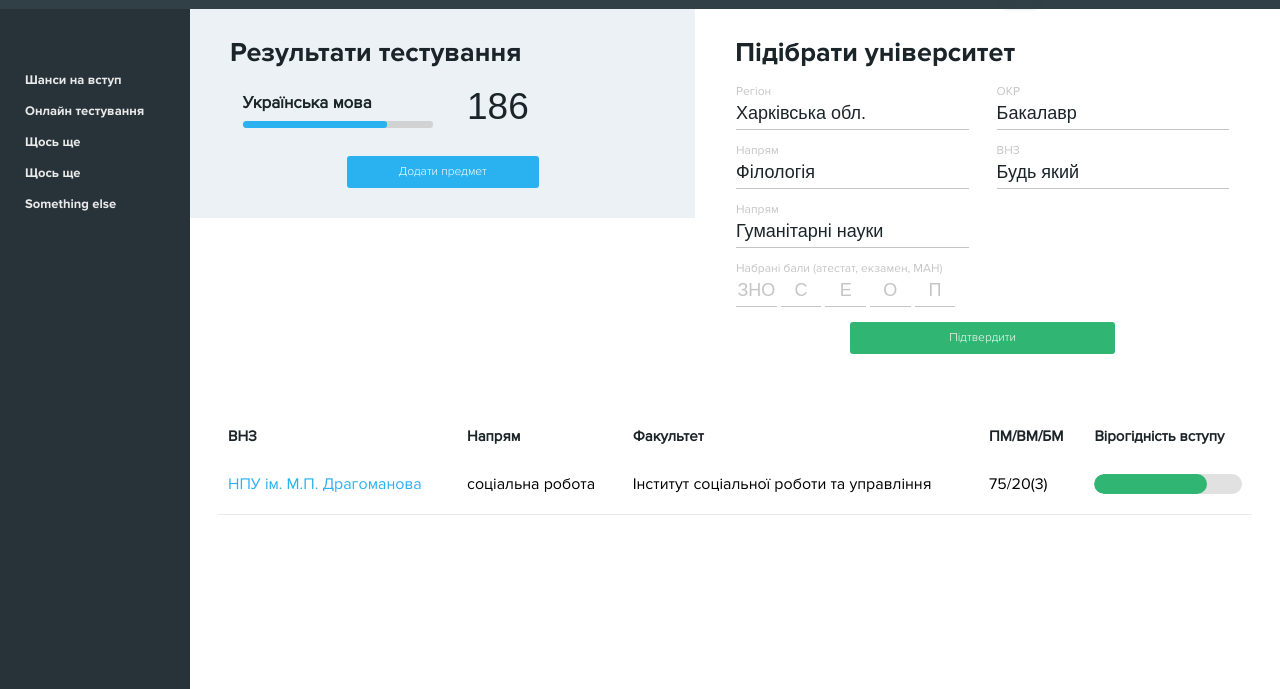
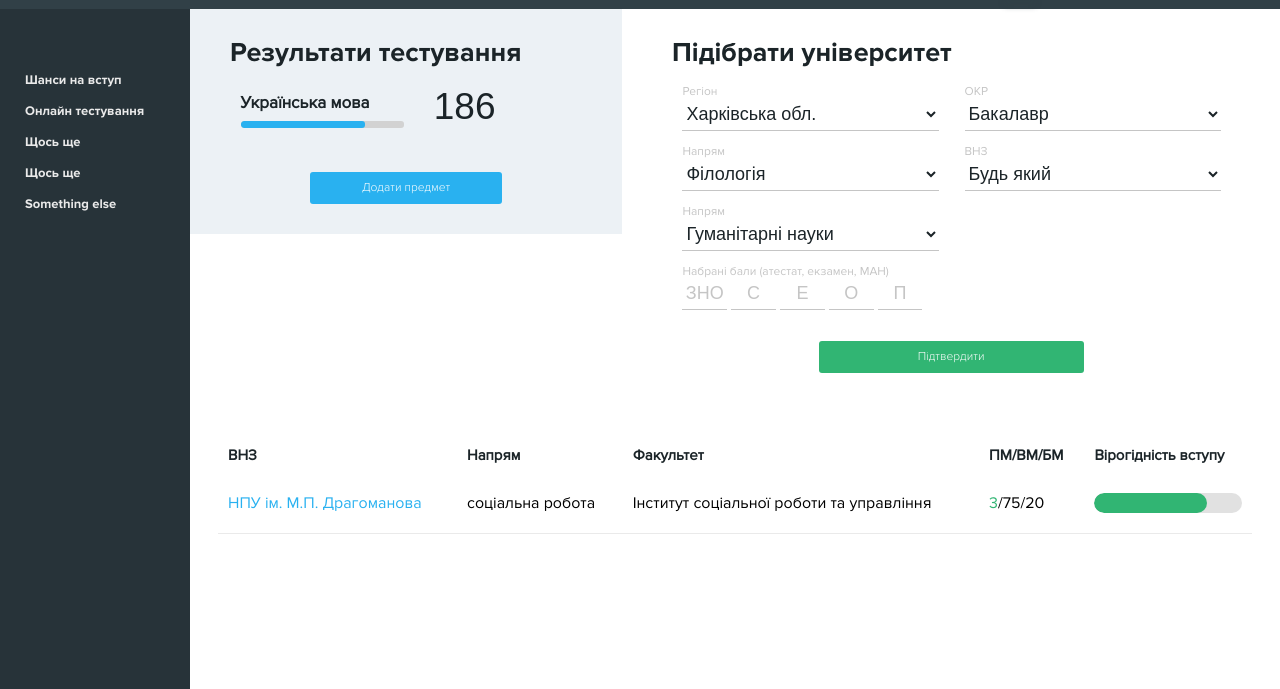
Before and after one commit to vstuprating/app, a website: page index.html in a window 1280 px wide. Shown: the part 111-800 px from the top of the page. Drawn offline with nearby package versions, Linux system fonts and the light colour scheme; files that its build step writes are made by us from their sources.

Commit message:
fix small bugs

```diff
--- a/sass/_common.sass
+++ b/sass/_common.sass
@@ -63,3 +63,7 @@
 
 .pos-rel
     position: relative !important
+
+
+.c-green
+    color: #31b573
--- a/sass/_header.sass
+++ b/sass/_header.sass
@@ -72,7 +72,7 @@ $rateBoxR: 260px
 
 .header__user
     position: absolute
-    top: 50px
+    top: 50%
     right: 23px
 
     transform: translate(0, -50%)
--- a/sass/_main.sass
+++ b/sass/_main.sass
@@ -18,10 +18,10 @@
     float: left
 
 .result
-    width: 100 / 1100 * 510%
+    width: 100 / 1110 * 440%
     background: #ecf1f5
 
-.result-test
+//.result-test
 
 .result-test__item
     margin-bottom: 28px
@@ -29,7 +29,7 @@
     font-size: 0
 
 .result-test__item__in
-    width: 100 / 458 * 211%
+    width: 100 / 440 * 211%
     display: inline-block
     vertical-align: bottom
 
@@ -41,7 +41,7 @@
 .result-test__item__val
     width: 40%
     display: inline-block
-    padding-left: 100 / 458 * 38%
+    padding-left: 100 / 440 * 38%
     color: #1b2428
     font-size: 37px
     vertical-align: bottom
@@ -73,16 +73,17 @@
 
 
 .search
-    width: 100 / 1100 * 590%
-    padding: 30px 50px 30px 40px
+    width: 100 / 1110 * 670%
+    padding: 30px 50px 30px 50px
 
 .search__row
     @extend .clearfix
-    margin: 0 -100 / 560 * 15% 15px
+    margin: 0 -100 / 670 * 15% 15px
+    padding-left: 10px
 
     .col-2
-        width: 100 / 560 * 250%
-        margin: 0 100 / 560 * 15%
+        width: 100 / 670 * 300%
+        margin: 0 100 / 670 * 15%
         float: left
 
 .search__label
@@ -92,10 +93,14 @@
 
 
 .search__field
+    @extend .is-button
     width: 100%
     padding: 5px 0
     color: #1b2428
     font-size: 18px
+
+    background: none
+    border: 0
 
     border-bottom: 1px solid #c5c5c5
 
--- a/template/search.html
+++ b/template/search.html
@@ -18,6 +18,9 @@
                             value="186"/>
                 </li>
             </ul>
+
+            <br/>
+
             <button class="btn btn--primaty btn--middle">Додати предмет</button>
         </section>
 
@@ -27,39 +30,39 @@
             <div class="search__row">
                 <div class="col-2">
                     <label class="search__label">Регіон</label>
-                    <input class="search__field"
-                           type="text"
-                           placeholder="Харківська обл."/>
+                    <select class="search__field">
+                        <option>Харківська обл.</option>
+                    </select>
                 </div>
                 <div class="col-2">
                     <label class="search__label">ОКР</label>
-                    <input class="search__field"
-                           type="text"
-                           placeholder="Бакалавр"/>
+                    <select class="search__field">
+                        <option>Бакалавр</option>
+                    </select>
                 </div>
             </div>
 
             <div class="search__row">
                 <div class="col-2">
                     <label class="search__label">Напрям</label>
-                    <input class="search__field"
-                           type="text"
-                           placeholder="Філологія"/>
+                    <select class="search__field">
+                        <option>Філологія</option>
+                    </select>
                 </div>
                 <div class="col-2">
                     <label class="search__label">ВНЗ</label>
-                    <input class="search__field"
-                           type="text"
-                           placeholder="Будь який"/>
+                    <select class="search__field">
+                        <option>Будь який</option>
+                    </select>
                 </div>
             </div>
 
             <div class="search__row">
                 <div class="col-2">
                     <label class="search__label">Напрям</label>
-                    <input class="search__field"
-                           type="text"
-                           placeholder="Гуманітарні науки"/>
+                    <select class="search__field">
+                        <option>Гуманітарні науки</option>
+                    </select>
                 </div>
             </div>
 
@@ -83,6 +86,8 @@
                            placeholder="П"/>
                 </div>
             </div>
+
+            <br/>
 
             <button class="btn">Підтвердити</button>
 
@@ -110,7 +115,8 @@
                         </td>
                         <td>соціальна робота</td>
                         <td>Інститут соціальної роботи та управління</td>
-                        <td>75/20(3)</td>
+                        <td>
+                            <span class="c-green">3</span>/75/20</td>
                         <td>
                             <figure class="rating rating--large">
                                 <span style="width: 76%"></span>
```
Also changed, not shown: css/style.css.
